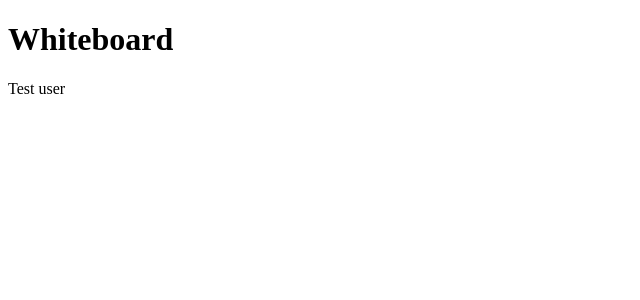
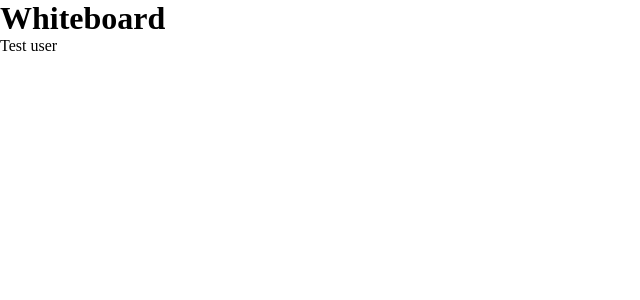
Before and after one commit to ultrakiwi99/entain-board, a React (Create React App) app: page / in a window 1280 px wide. Shown: the top 300 px of the page, without its empty margins (0-640 px from the left). Built offline with nearby package versions, Linux system fonts and the light colour scheme.

Commit message:
Notes starting styles

```diff
--- a/public/index.html
+++ b/public/index.html
@@ -2,42 +2,23 @@
 <html lang="en">
   <head>
     <meta charset="utf-8" />
-    <link rel="icon" href="%PUBLIC_URL%/favicon.ico" />
     <meta name="viewport" content="width=device-width, initial-scale=1" />
-    <meta name="theme-color" content="#000000" />
-    <meta
-      name="description"
-      content="Web site created using create-react-app"
-    />
-    <link rel="apple-touch-icon" href="%PUBLIC_URL%/logo192.png" />
-    <!--
-      manifest.json provides metadata used when your web app is installed on a
-      user's mobile device or desktop. See https://developers.google.com/web/fundamentals/web-app-manifest/
-    -->
-    <link rel="manifest" href="%PUBLIC_URL%/manifest.json" />
-    <!--
-      Notice the use of %PUBLIC_URL% in the tags above.
-      It will be replaced with the URL of the `public` folder during the build.
-      Only files inside the `public` folder can be referenced from the HTML.
-
-      Unlike "/favicon.ico" or "favicon.ico", "%PUBLIC_URL%/favicon.ico" will
-      work correctly both with client-side routing and a non-root public URL.
-      Learn how to configure a non-root public URL by running `npm run build`.
-    -->
     <title>React App</title>
+    <style>
+      * {
+        box-sizing: border-box;
+        margin: 0;
+        padding: 0;
+      }
+      html,
+      body,
+      #root {
+        height: 100%;
+      }
+    </style>
   </head>
   <body>
     <noscript>You need to enable JavaScript to run this app.</noscript>
     <div id="root"></div>
-    <!--
-      This HTML file is a template.
-      If you open it directly in the browser, you will see an empty page.
-
-      You can add webfonts, meta tags, or analytics to this file.
-      The build step will place the bundled scripts into the <body> tag.
-
-      To begin the development, run `npm start` or `yarn start`.
-      To create a production bundle, use `npm run build` or `yarn build`.
-    -->
   </body>
 </html>
--- /dev/null
+++ b/src/app/Note/Note.css
@@ -0,0 +1,6 @@
+.note {
+  width: 200px;
+  height: 200px;
+  padding: 1rem;
+  box-shadow: 5px 5px 15px 5px #000000;
+}
--- a/src/app/Note/Note.tsx
+++ b/src/app/Note/Note.tsx
@@ -1,3 +1,5 @@
+import './Note.css';
+
 export const Note = ({text, posX, posY, color}: {text: string, posX: number, posY: number, color: string}) => {
   const noteStyle: React.CSSProperties = {
     position: 'absolute',
@@ -7,6 +9,6 @@ export const Note = ({text, posX, posY, color}: {text: string, posX: number, pos
   }
 
   return (
-    <div style={noteStyle}>{text}</div>
+    <div style={noteStyle} className='note'>{text}</div>
   );
 };
```
